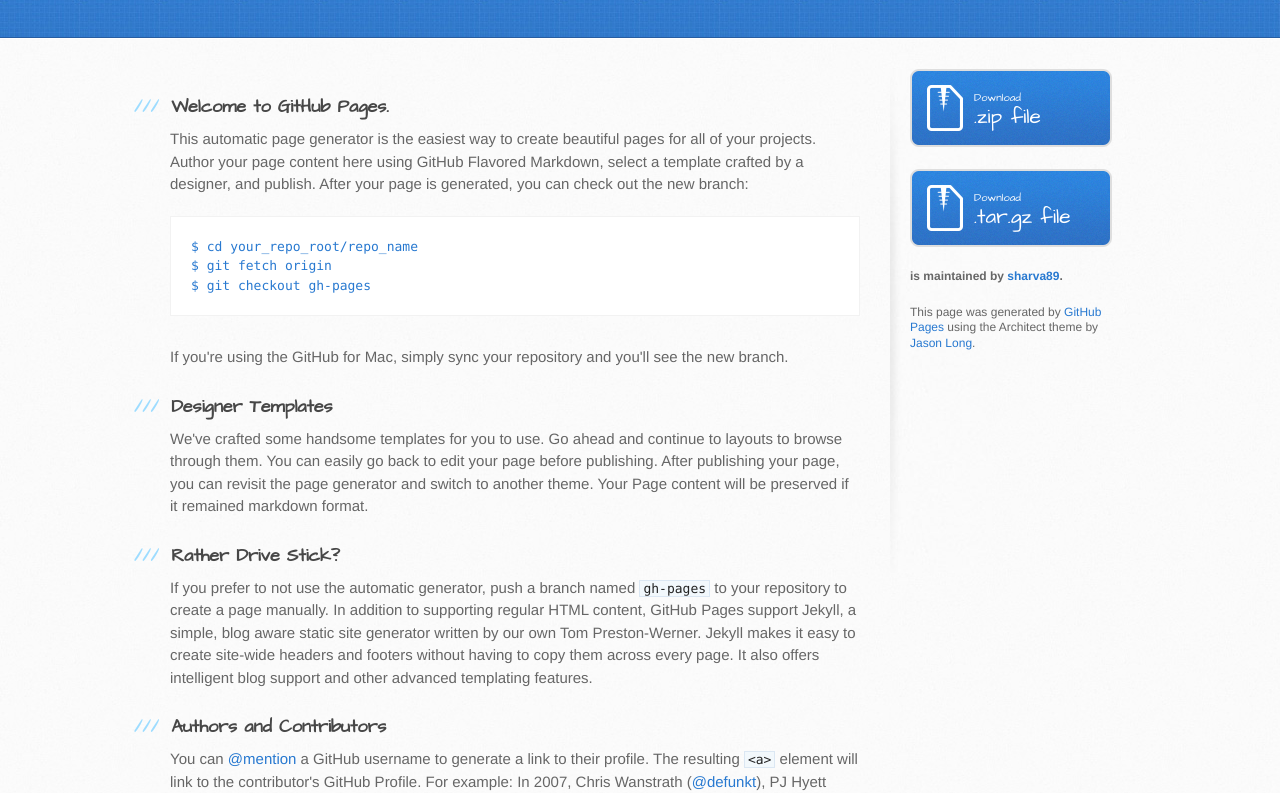
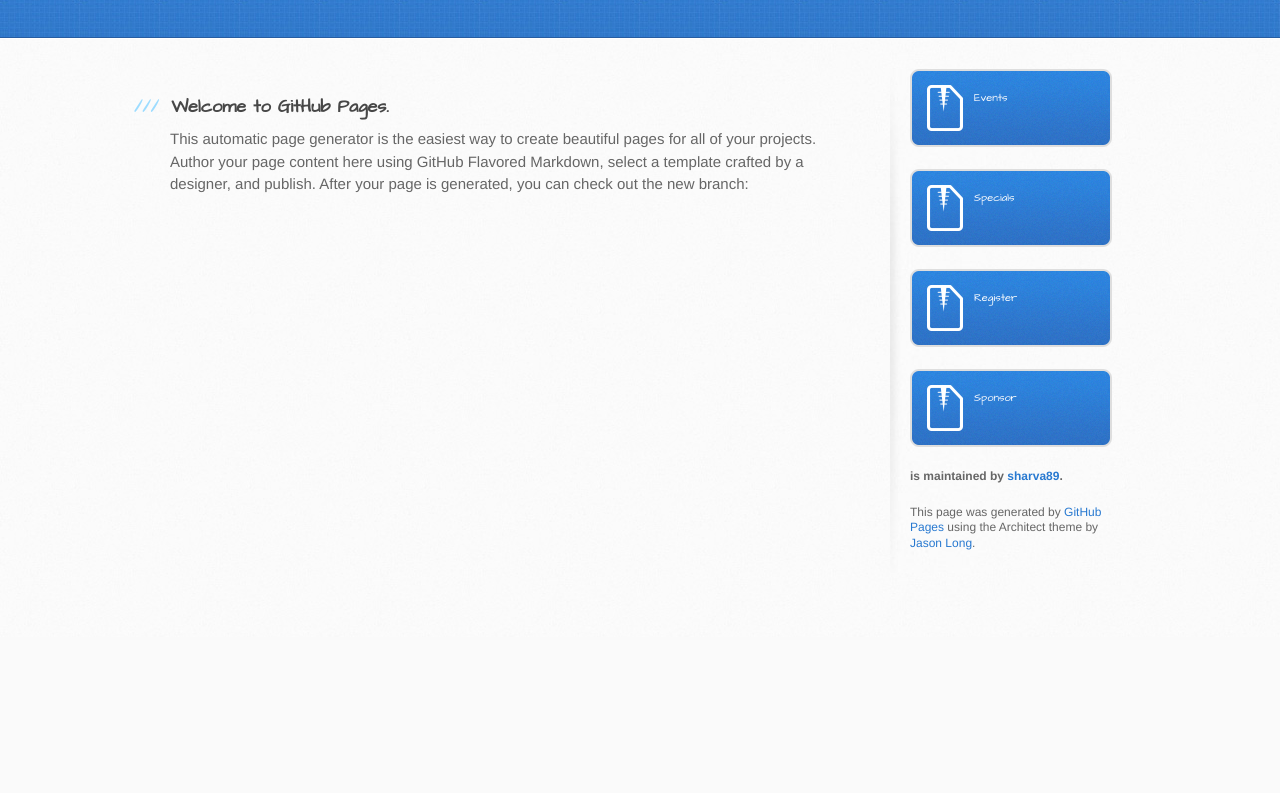
Before and after one commit to Sharvakant/Unmaad-1, a plain HTML site: page index.html in a window 1280 px wide. Shown: the part 163-956 px from the top of the page. After the commit the page ends 800 px from the top, so only its background shows below. Drawn offline with Linux system fonts and the light colour scheme.

Commit message:
Update index.html

```diff
--- a/index.html
+++ b/index.html
@@ -33,43 +33,25 @@
 
 <p>This automatic page generator is the easiest way to create beautiful pages for all of your projects. Author your page content here using GitHub Flavored Markdown, select a template crafted by a designer, and publish. After your page is generated, you can check out the new branch:</p>
 
-<pre><code>$ cd your_repo_root/repo_name
-$ git fetch origin
-$ git checkout gh-pages
-</code></pre>
 
-<p>If you're using the GitHub for Mac, simply sync your repository and you'll see the new branch.</p>
 
-<h3>
-<a name="designer-templates" class="anchor" href="#designer-templates"><span class="octicon octicon-link"></span></a>Designer Templates</h3>
-
-<p>We've crafted some handsome templates for you to use. Go ahead and continue to layouts to browse through them. You can easily go back to edit your page before publishing. After publishing your page, you can revisit the page generator and switch to another theme. Your Page content will be preserved if it remained markdown format.</p>
-
-<h3>
-<a name="rather-drive-stick" class="anchor" href="#rather-drive-stick"><span class="octicon octicon-link"></span></a>Rather Drive Stick?</h3>
-
-<p>If you prefer to not use the automatic generator, push a branch named <code>gh-pages</code> to your repository to create a page manually. In addition to supporting regular HTML content, GitHub Pages support Jekyll, a simple, blog aware static site generator written by our own Tom Preston-Werner. Jekyll makes it easy to create site-wide headers and footers without having to copy them across every page. It also offers intelligent blog support and other advanced templating features.</p>
-
-<h3>
-<a name="authors-and-contributors" class="anchor" href="#authors-and-contributors"><span class="octicon octicon-link"></span></a>Authors and Contributors</h3>
-
-<p>You can <a href="https://github.com/blog/821" class="user-mention">@mention</a> a GitHub username to generate a link to their profile. The resulting <code>&lt;a&gt;</code> element will link to the contributor's GitHub Profile. For example: In 2007, Chris Wanstrath (<a href="https://github.com/defunkt" class="user-mention">@defunkt</a>), PJ Hyett (<a href="https://github.com/pjhyett" class="user-mention">@pjhyett</a>), and Tom Preston-Werner (<a href="https://github.com/mojombo" class="user-mention">@mojombo</a>) founded GitHub.</p>
-
-<h3>
-<a name="support-or-contact" class="anchor" href="#support-or-contact"><span class="octicon octicon-link"></span></a>Support or Contact</h3>
-
-<p>Having trouble with Pages? Check out the documentation at <a href="http://help.github.com/pages">http://help.github.com/pages</a> or contact <a href="mailto:support@github.com">support@github.com</a> and we’ll help you sort it out.</p>
         </section>
 
         <aside id="sidebar">
           <a href="https://github.com/sharva89/Unmaad/zipball/master" class="button">
-            <small>Download</small>
-            .zip file
+            <small>Events</small>
+
           </a>
           <a href="https://github.com/sharva89/Unmaad/tarball/master" class="button">
-            <small>Download</small>
-            .tar.gz file
+            <small>Specials</small>
+
           </a>
+          <a href="https://github.com/sharva89/Unmaad/tarball/master" class="button">
+            <small>Register</small>
+                    </a>
+          <a href="https://github.com/sharva89/Unmaad/tarball/master" class="button">
+            <small>Sponsor</small>
+                    </a>
 
           <p class="repo-owner"><a href="https://github.com/sharva89/Unmaad"></a> is maintained by <a href="https://github.com/sharva89">sharva89</a>.</p>
 
```
